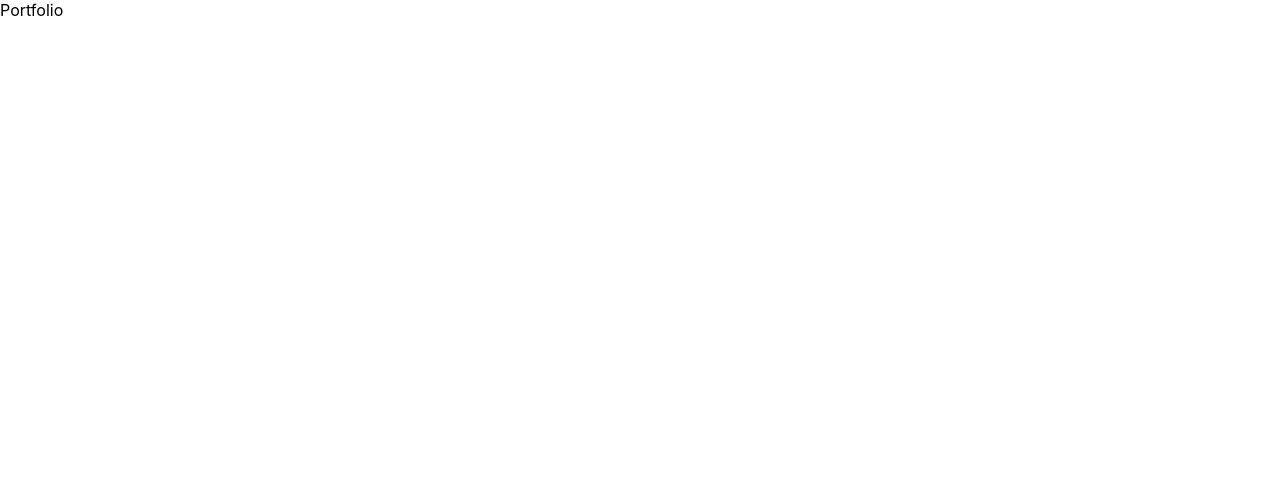
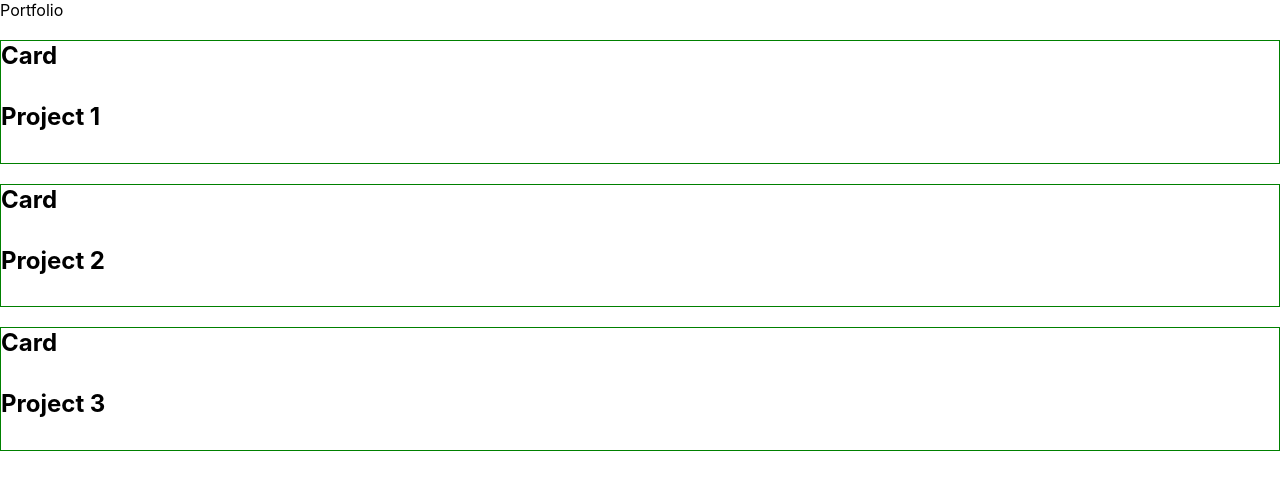
Before and after one commit to jitasek/my-portfolio-react, a React (Create React App) app: page /portfolio in a window 1280 px wide. Shown: the top 490 px of the page. Built offline with nearby package versions, Linux system fonts and the light colour scheme.

Commit message:
add and prep Card component

```diff
--- /dev/null
+++ b/src/components/Card.js
@@ -0,0 +1,12 @@
+// Card component = subcomponent of the Portfolio component
+
+function Card({ projectName }) {
+  return (
+    <h2 style={{ border: "1px solid green" }}>
+      Card
+      <h4>{projectName}</h4>
+    </h2>
+  );
+}
+
+export default Card;
--- a/src/components/Portfolio.js
+++ b/src/components/Portfolio.js
@@ -1,7 +1,15 @@
 // Portfolio component - will be displayed when the Portfolio tab in main nav is clicked
+import Card from "./Card";
 
 function Portfolio() {
-  return <div>Portfolio</div>;
+  return (
+    <div>
+      Portfolio
+      <Card projectName="Project 1" />
+      <Card projectName="Project 2" />
+      <Card projectName="Project 3" />
+    </div>
+  );
 }
 
 export default Portfolio;
```
